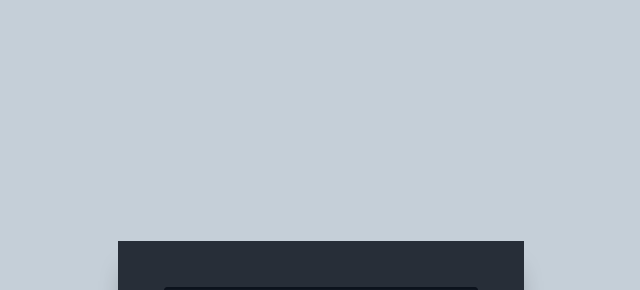
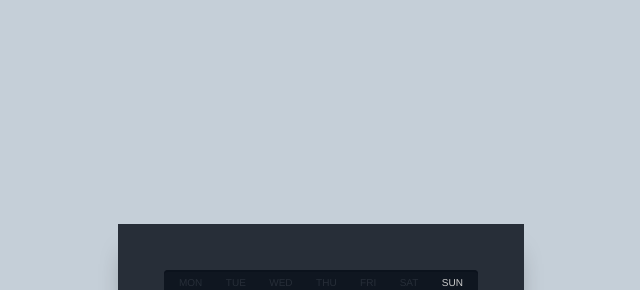
Before and after one commit to rcrespo9/digital-clock, a website: page app/index.html in a window 1280 px wide. Shown: the part 82-372 px from the top of the page, without its empty margins (319-959 px from the left). Drawn offline with nearby package versions, Linux system fonts and the light colour scheme; files that its build step writes are made by us from their sources.

Commit message:
normalize

```diff
--- a/app/index.html
+++ b/app/index.html
@@ -11,6 +11,7 @@
 
 	<!-- build:css styles/vendor.css -->
 	<!-- bower:css -->
+	<link rel="stylesheet" href="/bower_components/normalize-css/normalize.css" />
 	<!-- endbower -->
 	<!-- endbuild -->
 
--- a/app/styles/main.scss
+++ b/app/styles/main.scss
@@ -8,7 +8,6 @@
 }
 
 body {
-	overflow: hidden;
 	background-color: #c5cfd8;
 	font-family: 'brandon-grotesque', 'Helvetica Neue', Helvetica, Arial, sans-serif;
 	-webkit-font-smoothing: antialiased;
--- a/bower.json
+++ b/bower.json
@@ -4,7 +4,8 @@
   "dependencies": {
     "jquery": "~2.1.1",
     "modernizr": "~2.8.1",
-    "moment": "^2.18.1"
+    "moment": "^2.18.1",
+    "normalize-css": "^7.0.0"
   },
   "devDependencies": {
     "chai": "^3.5.0",
```
